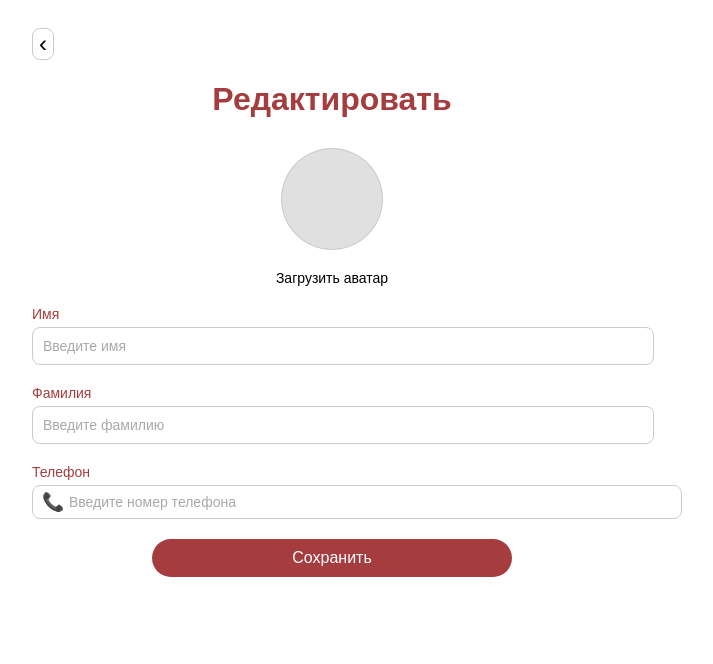
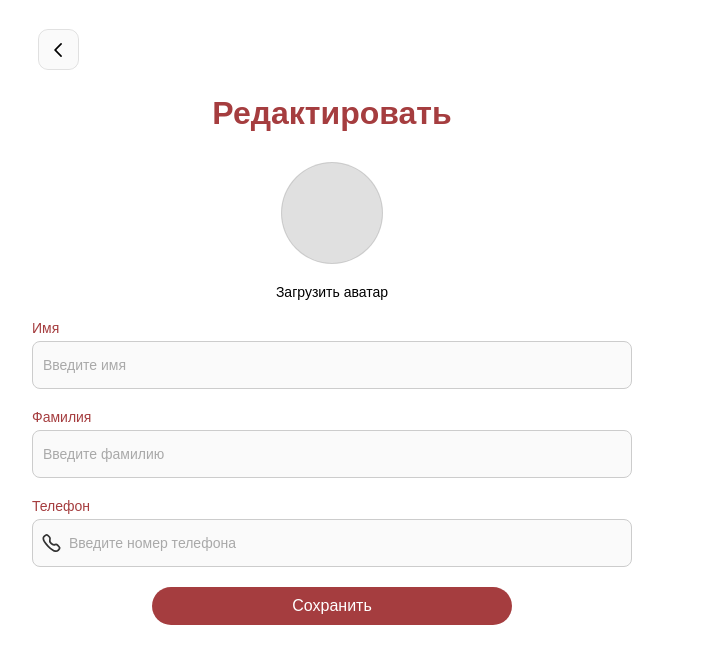
Before and after one commit to Cheetah-W-kepke/EditProfilePage, a React (Vite) app in the folder vite-project/: page / in a window 1280 px wide. Shown: the top 664 px of the page, without its empty margins (308-1021 px from the left). Built offline with nearby package versions, Linux system fonts and the light colour scheme.

Commit message:
Final fix отображения

```diff
--- a/vite-project/src/entities/User/InputField/InputField.css
+++ b/vite-project/src/entities/User/InputField/InputField.css
@@ -1,30 +1,5 @@
-.input-field {
-    display: flex;
-    flex-direction: column;
-    margin-bottom: 16px;
-    position: relative;
-  }
-  .input-icon {
-    position: absolute;
-    top: 50%;
-    left: 10px;
-    transform: translateY(-50%);
-  }
-  input {
-    padding: 8px 8px 8px 32px;
-    border: 1px solid #ccc;
-    border-radius: 8px;
-    font-size: 16px;
-  }
-  input::placeholder {
-    color: #a9a9a9;
-  }
-  .error-message {
-    color: red;
-    font-size: 12px;
-    margin-top: 4px;
-  }
-
+/* Общие стили для всех полей */
+.input-field,
 .phone-field {
   display: flex;
   flex-direction: column;
@@ -32,30 +7,68 @@
   position: relative;
 }
 
-  .phone-field-error {
+/* Единые стили для всех input */
+input {
+  width: 100%; /* Занимает всю ширину контейнера */
+  height: 48px;
+  max-width: 600px; /* Максимальная ширина для всех полей */
+  padding: 8px 12px; /* Отступы внутри поля */
+  border: 1px solid #ccc;
+  border-radius: 8px;
+  font-size: 16px;
+  box-sizing: border-box;
+  background: #FAFAFA;
+
+}
+
+input::placeholder {
+  color: #a9a9a9;
+}
+
+/* Стили для ошибок */
+.error-message {
+  color: red;
   font-size: 12px;
-    color: red;
   margin-top: 4px;
 }
 
-  .phone-field-input-error {
-    border-color: red;
+/* Стили для иконок внутри полей */
+.input-icon,
+.phone-field-icon {
+  position: absolute;
+  top: 50%;
+  left: 10px;
+  transform: translateY(-50%);
+  display: flex;
+  align-items: center; /* Центрирование внутри контейнера */
+  justify-content: center; /* Если нужно центрировать внутри */
 }
 
-  .phone-field-icon {
-    position: absolute;
-    left: 10px;
-    top: 50%;
-    transform: translateY(-50%);
-    font-size: 18px;
-    color: #999;
-  }
-
-  .phone-field-input {
-    padding: 8px 12px 8px 36px; /* Учитываем место под иконку */
-
-  }
 
 .phone-field-container {
   position: relative;
 }
+
+/* Дополнительные стили для полей телефона */
+.phone-field-input {
+  /* padding-left: 36px; Учитываем место под иконку
+   */
+    height: 48px; /* Высота поля */
+    line-height: 40px; /* Соответствие высоты строки высоте поля */
+    padding: 0 8px 0 36px; /* Внутренние отступы: оставляем место для иконки */
+    box-sizing: border-box; /* Учитываем padding и border в общей высоте */
+    font-size: 14px; /* Размер шрифта */
+    display: block; /* Убираем влияние строки */
+    vertical-align: middle; /* Для дополнительного контроля */
+    background: #FAFAFA;
+
+
+}
+
+/* Выравнивание метки (лейбл) */
+label {
+  font-size: 14px;
+  color: #A53D3F;
+  margin-bottom: 8px;
+  font-weight: 400; /* Сбрасываем жирность для единообразия */
+}
--- a/vite-project/src/entities/User/PhoneField/PhoneField.tsx
+++ b/vite-project/src/entities/User/PhoneField/PhoneField.tsx
@@ -35,7 +35,9 @@ const PhoneField: React.FC<PhoneFieldProps> = ({ value, onChange, error, label }
 
       <div className="phone-field-container">
         {/* Иконка трубки */}
-        <span className="phone-field-icon">📞</span>
+        <span className="phone-field-icon"><svg width="19" height="19" viewBox="0 0 22 22" fill="none" xmlns="http://www.w3.org/2000/svg">
+<path fill-rule="evenodd" clip-rule="evenodd" d="M10.5317 11.4724C14.5208 15.4604 15.4258 10.8467 17.9656 13.3848C20.4143 15.8328 21.8216 16.3232 18.7192 19.4247C18.3306 19.737 15.8616 23.4943 7.1846 14.8197C-1.49348 6.144 2.26158 3.67244 2.57397 3.28395C5.68387 0.173846 6.16586 1.58938 8.61449 4.03733C11.1544 6.5765 6.54266 7.48441 10.5317 11.4724Z" stroke="#333333" stroke-width="2" stroke-linecap="round" stroke-linejoin="round"/>
+</svg></span>
 
         <input
           className={`phone-field-input ${error ? 'phone-field-input-error' : ''}`}
@@ -46,7 +48,7 @@ const PhoneField: React.FC<PhoneFieldProps> = ({ value, onChange, error, label }
         />
       </div>
 
-      {error && <span className="phone-field-error">{error}</span>}
+      {error && <span className="error-message">{error}</span>}
     </div>
   );
 };
--- a/vite-project/src/features/BackButton/BackButton.css
+++ b/vite-project/src/features/BackButton/BackButton.css
@@ -2,9 +2,9 @@
     border: none;
     background: transparent;
     background-color: rgb(255, 255, 255);
-    border: 1px solid #ccc;
+    /* border: 1px solid #ccc;
     border-radius: 8px;
-    font-size: 24px;
+    font-size: 24px; */
     cursor: pointer;
 
 
--- a/vite-project/src/features/BackButton/BackButton.tsx
+++ b/vite-project/src/features/BackButton/BackButton.tsx
@@ -8,8 +8,13 @@ interface BackButtonProps {
   export const BackButton: React.FC<BackButtonProps> = ({ onClick }) => {
     return (
       <button onClick={onClick} className="back-button">
-        &lsaquo;
+        {/* &lsaquo;   */}
         {/* Стрелочка назад */}
+        <svg width="41" height="41" viewBox="0 0 41 41" fill="none" xmlns="http://www.w3.org/2000/svg">
+<rect width="41" height="41" rx="10" fill="black" fill-opacity="0.02"/>
+<rect x="0.5" y="0.5" width="40" height="40" rx="9.5" stroke="black" stroke-opacity="0.1"/>
+<path fill-rule="evenodd" clip-rule="evenodd" d="M22.5 14.3335C22.5768 14.2539 22.6688 14.1904 22.7705 14.1468C22.8721 14.1031 22.9815 14.0801 23.0921 14.0791C23.2028 14.0782 23.3125 14.0993 23.4149 14.1412C23.5173 14.1831 23.6104 14.2449 23.6886 14.3232C23.7669 14.4014 23.8287 14.4945 23.8706 14.5969C23.9125 14.6993 23.9336 14.809 23.9327 14.9197C23.9317 15.0303 23.9087 15.1397 23.865 15.2413C23.8214 15.343 23.7579 15.435 23.6783 15.5118L18.7791 20.411C18.6229 20.5673 18.5351 20.7792 18.5351 21.0002C18.5351 21.2211 18.6229 21.4331 18.7791 21.5893L23.6791 26.4885C23.8354 26.6449 23.9231 26.8569 23.923 27.078C23.923 27.299 23.8351 27.511 23.6787 27.6673C23.5223 27.8235 23.3103 27.9113 23.0892 27.9112C22.8682 27.9111 22.6562 27.8232 22.5 27.6668L16.4225 21.5893C16.2662 21.4331 16.1785 21.2211 16.1785 21.0002C16.1785 20.7792 16.2662 20.5673 16.4225 20.411L22.5 14.3335Z" fill="black"/>
+</svg>
       </button>
     );
   };
--- a/vite-project/src/pages/EditProfilePage/EditProfilePage.tsx
+++ b/vite-project/src/pages/EditProfilePage/EditProfilePage.tsx
@@ -23,21 +23,30 @@ export const EditProfilePage: React.FC = () => {
   const validateForm = () => {
     const newErrors: Partial<ProfileState> = {};
 
+    // Проверка имени
     if (profile.firstName.length < 2 || profile.firstName.length > 20) {
       newErrors.firstName = 'Имя должно содержать от 2 до 20 символов.';
     }
 
+    // Проверка фамилии
     if (profile.lastName.length < 2 || profile.lastName.length > 32) {
       newErrors.lastName = 'Фамилия должна содержать от 2 до 32 символов.';
     }
 
-    if (!/^\d{12}$/.test(profile.phone)) {
-      newErrors.phone = 'Номер телефона должен содержать 12 цифр.';
+    // Проверка номера телефона
+    const phoneDigitsOnly = profile.phone.replace(/[^\d]/g, ''); // Убираем всё, кроме цифр
+    const hasPlus = profile.phone.startsWith('+'); // Проверяем, что номер начинается с "+"
+
+    if (hasPlus || phoneDigitsOnly.length < 11 || phoneDigitsOnly.length > 15) {
+      newErrors.phone = 'Номер телефона должен содержать от 11 до 12 цифр.';
     }
 
     setErrors(newErrors);
+
     return Object.keys(newErrors).length === 0;
   };
+
+
 
   const handleSave = () => {
     if (validateForm()) {
```
Lines whose indentation alone changed are shown as unchanged.
